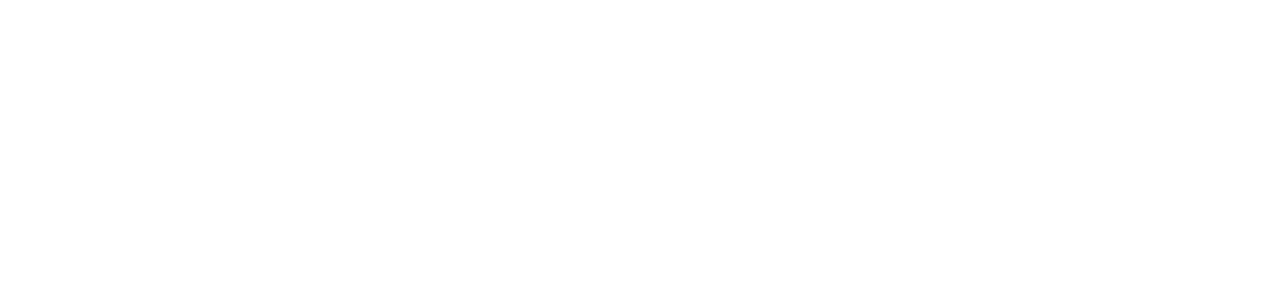
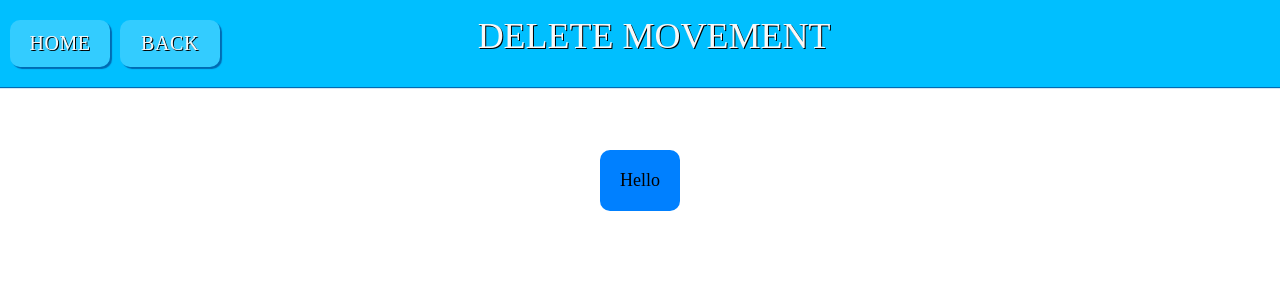
Before and after one commit to vbrambila2/one-rep-max, a React (Create React App) app: page /delete/1 in a window 1280 px wide. Before the commit this address had no page. Shown: the top 300 px of the page. Built offline with nearby package versions, Linux system fonts and the light colour scheme.

Commit message:
initial rendering of deletePage

```diff
--- a/src/components/ChangeButton.js
+++ b/src/components/ChangeButton.js
@@ -23,7 +23,8 @@
 const ChangeButton = (props) => {
     const {
         movement,
-        buttonName
+        buttonName,
+        urlName
     } = props;
     const classes = useStyles();
     const navigate = useNavigate();
@@ -32,7 +33,7 @@
     return (
         <Button
             className={classes.changeButton}
-            onClick={() => navigate(`/update/${location.state.movementName}`, {state: {movement}})}
+            onClick={() => navigate(`/${urlName}/${location.state.movementName}`, {state: {movement}})}
         >
         {buttonName}
         </Button>
--- a/src/components/PercentChart.js
+++ b/src/components/PercentChart.js
@@ -95,8 +95,8 @@
                 <div className={classes.oneRepMaxWeightNumber}>{displayMax()}</div>
             </div>
             <div className={classes.buttons}>
-                <ChangeButton movement={movement} buttonName="Update" />
-                {/* <DeleteButton /> */}
+                <ChangeButton movement={movement} buttonName="Update" urlName="update" />
+                <ChangeButton movement={movement} buttonName="Delete" urlName="delete" />
             </div>
             <div className={classes.oneRepMaxChart}>
                 <h1 className={classes.chartHeader} >Percent<div>Weight</div></h1>
--- a/src/containers/App.js
+++ b/src/containers/App.js
@@ -5,7 +5,7 @@
 import HomePage from './HomePage';
 import PercentPage from './PercentPage';
 import UpdatePage from './UpdatePage';
-// import DeletePage from './DeletePage';
+import DeletePage from './DeletePage';
 
 class App extends React.Component {
     render() {
@@ -17,7 +17,7 @@
                         <Route exact path="/movement/:name/:weight" element={ <PercentPage title="One Rep - Movement" /> } ></Route>
                         <Route exact path="/add" element={ <AddPage title="One Rep - Add" /> } ></Route>
                         <Route exact path="/update/:name" element={ <UpdatePage title="One Rep - Update" /> } ></Route>
-                        {/* <Route exact path="/delete/:id/:name" render={ () => <DeletePage title="One Rep - Delete" /> } ></Route> */}
+                        <Route exact path="/delete/:name" element={ <DeletePage title="One Rep - Delete" /> } ></Route>
                         <Route exact path="/" element={ <HomePage title="One Rep - Home" /> } ></Route>
                   </Routes>
                 </Router>
--- a/src/containers/DeletePage.js
+++ b/src/containers/DeletePage.js
@@ -0,0 +1,97 @@
+import React from 'react';
+import Header from '../components/Header';
+import { makeStyles } from '@material-ui/core/styles';
+//import { deleteMovement } from '../actions/index';
+import { connect } from 'react-redux';
+import { useLocation } from 'react-router';
+import { Button } from '@material-ui/core';
+
+const useStyles = makeStyles((theme) => ({
+    deletePage: {
+        marginTop: '100px',
+        display: 'flex',
+        justifyContent: 'center',
+    },
+    deleteMovementDiv: {
+        background: '#0080ff',
+        fontFamily: 'PT Sans Caption',
+        fontSize: '18px',
+        borderRadius: '10px',
+        padding: '20px',
+        marginTop: '50px',
+    },
+    textDiv: {
+        background: '#ffffff',
+        padding: '8px',
+        borderRadius: '10px',
+    },
+    buttonDiv: {
+        paddingTop: '20px',
+    },
+    updateButton: {
+        background: '#33ccff',
+        boxShadow: '2px 2px 1px #006bb3',
+        color: '#F8F8F8',
+        textShadow: '1px 1px #000000',
+        fontFamily: 'PT Sans Caption',
+        '&:hover': {
+            backgroundColor: '#00ace6',
+        },
+    },
+    [theme.breakpoints.down('sm')]: {
+        textFieldDiv: {
+            display: 'flex',
+        }
+    }
+}));
+
+const NameLocationFunction = () => {
+    const location = useLocation();
+    const pathArray = location.pathname.split('/');
+    const movementNameURL = (pathArray[3]);
+    return movementNameURL
+};
+
+const renderInputName = ({ input, label }) => {
+    return (
+        <div>
+            <label>{label}:   </label>
+            <input {...input} readOnly autoFocus={true} type="text" value={NameLocationFunction()} />
+        </div>
+    )
+};
+
+const DeletePage = (props) => {
+    const classes = useStyles();
+    const location = useLocation();
+
+
+
+
+    const handleSubmit = (formValues) => {
+
+    };
+
+    return (
+        <div>
+            <Header title="Delete Movement" />
+            <div className={classes.deletePage} >
+                <div className={classes.deleteMovementDiv} >Hello</div>
+            </div>
+        </div>
+    );
+};
+
+const mapStateToProps = state => {
+    return {
+        move: state.move,
+    };
+  };
+
+//   const mapDispatchToProps = (dispatch) => {
+//     return({
+//         deleteMovement: (selectedID, formValues) => dispatch(deleteMovement(selectedID, formValues)),
+//     })
+// };
+
+export default connect(mapStateToProps)(DeletePage);
```
